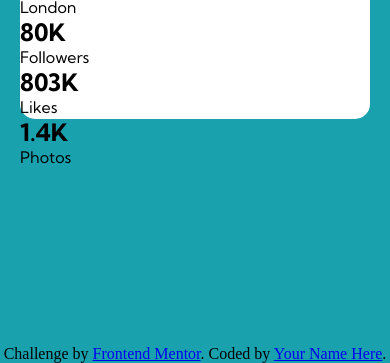
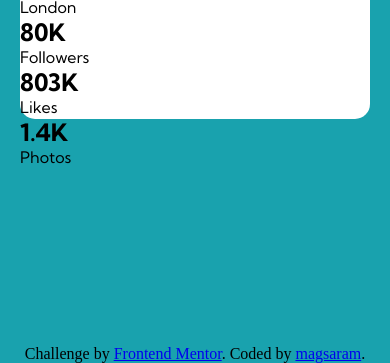
Before and after one commit to magsaram/Profile-card-component, a plain HTML site: page index.html in a window 390 px wide. Shown: the part 481-844 px from the top of the page. Drawn offline with Linux system fonts and the light colour scheme.

Commit message:
finish mobile version

```diff
--- a/index.html
+++ b/index.html
@@ -50,7 +50,7 @@
         Challenge by
         <a href="https://www.frontendmentor.io?ref=challenge" target="_blank"
           >Frontend Mentor</a
-        >. Coded by <a href="#">Your Name Here</a>.
+        >. Coded by <a href="https://github.com/magsaram">magsaram</a>.
       </div>
     </footer>
   </body>
```
